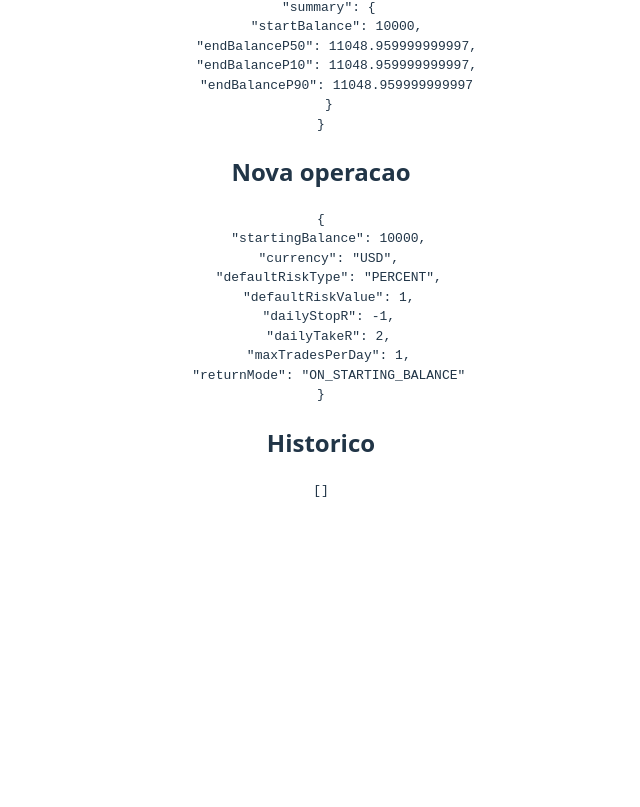
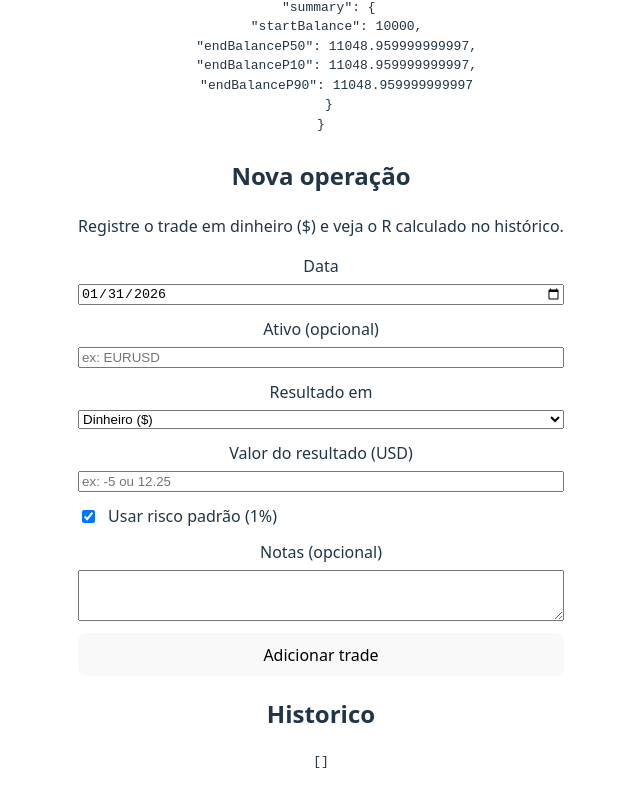
Before and after one commit to WillianPoeraridev/trading-journal, a React app: page / in a window 1280 px wide. Shown: the part 1323-2130 px from the top of the page, without its empty margins (319-959 px from the left). Before the commit the page ends 1868 px from the top, so only its background shows below. Built offline with nearby package versions, Linux system fonts and the light colour scheme; the HTML template or start-up script is replaced by a standard one.

Commit message:
feat: add trade form

```diff
--- a/src/components/TradeForm.tsx
+++ b/src/components/TradeForm.tsx
@@ -1,18 +1,150 @@
-import type { Settings, Trade } from '../core/types'
+import { useMemo, useState } from "react";
+import type { ResultType, RiskType, Settings, Trade } from "../core/types";
 
-type TradeFormProps = {
-  settings: Settings
-  onAddTrade: (trade: Trade) => void
+type Props = {
+  settings: Settings;
+  onAddTrade: (trade: Trade) => void;
+};
+
+function todayISO(): string {
+  const d = new Date();
+  const yyyy = d.getFullYear();
+  const mm = String(d.getMonth() + 1).padStart(2, "0");
+  const dd = String(d.getDate()).padStart(2, "0");
+  return `${yyyy}-${mm}-${dd}`;
 }
 
-function TradeForm({ settings, onAddTrade }: TradeFormProps) {
-  void onAddTrade
-  return (
-    <div>
-      <h2>Nova operacao</h2>
-      <pre>{JSON.stringify(settings, null, 2)}</pre>
-    </div>
-  )
+function uid(): string {
+  return `${Date.now()}_${Math.random().toString(16).slice(2)}`;
 }
 
-export default TradeForm
+export default function TradeForm({ settings, onAddTrade }: Props) {
+  const [date, setDate] = useState<string>(todayISO());
+  const [symbol, setSymbol] = useState<string>("");
+  const [notes, setNotes] = useState<string>("");
+
+  const [resultType, setResultType] = useState<ResultType>("MONEY");
+  const [resultValue, setResultValue] = useState<string>("");
+
+  const [useDefaultRisk, setUseDefaultRisk] = useState<boolean>(true);
+  const [riskType, setRiskType] = useState<RiskType>(settings.defaultRiskType);
+  const [riskValue, setRiskValue] = useState<string>(String(settings.defaultRiskValue));
+
+  // manter risco sincronizado quando settings mudar e estiver usando default
+  useMemo(() => {
+    if (useDefaultRisk) {
+      setRiskType(settings.defaultRiskType);
+      setRiskValue(String(settings.defaultRiskValue));
+    }
+  }, [settings.defaultRiskType, settings.defaultRiskValue, useDefaultRisk]);
+
+  function parseNumber(input: string): number {
+    const normalized = input.replace(",", ".");
+    const n = Number(normalized);
+    return Number.isFinite(n) ? n : 0;
+  }
+
+  function handleSubmit(e: React.FormEvent) {
+    e.preventDefault();
+
+    const rv = parseNumber(resultValue);
+    const riskV = parseNumber(riskValue);
+
+    const trade: Trade = {
+      id: uid(),
+      date,
+      symbol: symbol.trim() || undefined,
+      notes: notes.trim() || undefined,
+
+      riskType: useDefaultRisk ? settings.defaultRiskType : riskType,
+      riskValue: useDefaultRisk ? settings.defaultRiskValue : riskV,
+
+      resultType,
+      resultValue: rv,
+
+      createdAt: Date.now(),
+    };
+
+    onAddTrade(trade);
+
+    // reset parcial (mantém date por ser “um trade por dia”)
+    setSymbol("");
+    setNotes("");
+    setResultValue("");
+  }
+
+  return (
+    <section style={{ marginTop: 24 }}>
+      <h2>Nova operação</h2>
+      <p>Registre o trade em dinheiro ($) e veja o R calculado no histórico.</p>
+
+      <form onSubmit={handleSubmit} style={{ display: "grid", gap: 12, maxWidth: 520 }}>
+        <label style={{ display: "grid", gap: 6 }}>
+          Data
+          <input value={date} onChange={(e) => setDate(e.target.value)} type="date" />
+        </label>
+
+        <label style={{ display: "grid", gap: 6 }}>
+          Ativo (opcional)
+          <input value={symbol} onChange={(e) => setSymbol(e.target.value)} placeholder="ex: EURUSD" />
+        </label>
+
+        <label style={{ display: "grid", gap: 6 }}>
+          Resultado em
+          <select value={resultType} onChange={(e) => setResultType(e.target.value as ResultType)}>
+            <option value="MONEY">Dinheiro ($)</option>
+            <option value="R">R (múltiplo do risco)</option>
+          </select>
+        </label>
+
+        <label style={{ display: "grid", gap: 6 }}>
+          Valor do resultado ({resultType === "MONEY" ? settings.currency : "R"})
+          <input
+            value={resultValue}
+            onChange={(e) => setResultValue(e.target.value)}
+            inputMode="decimal"
+            placeholder={resultType === "MONEY" ? "ex: -5 ou 12.25" : "ex: -1 ou 2.5"}
+          />
+        </label>
+
+        <label style={{ display: "flex", gap: 10, alignItems: "center" }}>
+          <input
+            type="checkbox"
+            checked={useDefaultRisk}
+            onChange={(e) => setUseDefaultRisk(e.target.checked)}
+          />
+          Usar risco padrão ({settings.defaultRiskType === "PERCENT" ? `${settings.defaultRiskValue}%` : `${settings.currency} ${settings.defaultRiskValue}`})
+        </label>
+
+        {!useDefaultRisk && (
+          <>
+            <label style={{ display: "grid", gap: 6 }}>
+              Tipo de risco
+              <select value={riskType} onChange={(e) => setRiskType(e.target.value as RiskType)}>
+                <option value="PERCENT">Percentual (%)</option>
+                <option value="FIXED">Fixo ({settings.currency})</option>
+              </select>
+            </label>
+
+            <label style={{ display: "grid", gap: 6 }}>
+              Valor do risco ({riskType === "PERCENT" ? "%" : settings.currency})
+              <input
+                value={riskValue}
+                onChange={(e) => setRiskValue(e.target.value)}
+                inputMode="decimal"
+                placeholder={riskType === "PERCENT" ? "ex: 0.5" : "ex: 5"}
+              />
+            </label>
+          </>
+        )}
+
+        <label style={{ display: "grid", gap: 6 }}>
+          Notas (opcional)
+          <textarea value={notes} onChange={(e) => setNotes(e.target.value)} rows={3} />
+        </label>
+
+        <button type="submit">Adicionar trade</button>
+      </form>
+    </section>
+  );
+}
```
